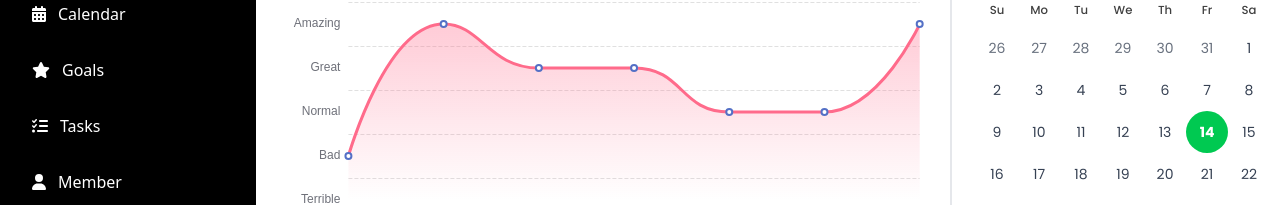
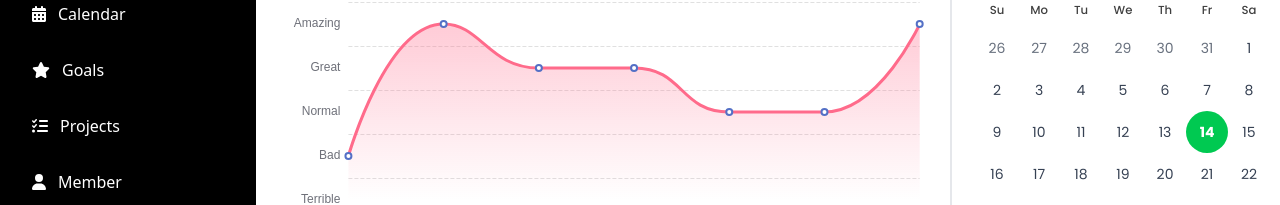
Before and after one commit to Gepx/activity-tracker, a React (Vite) app: page /dashboard in a window 1280 px wide. Shown: the part 138-343 px from the top of the page. Built offline with nearby package versions, Linux system fonts and the light colour scheme.

Commit message:
navItems task to project

```diff
--- a/src/layouts/AfterLoginNav.jsx
+++ b/src/layouts/AfterLoginNav.jsx
@@ -19,7 +19,7 @@ const AfterLoginNav = () => {
     { name: "Dashboard", path: "/dashboard", icon: faGauge },
     { name: "Calendar", path: "/calendar", icon: faCalendarAlt },
     { name: "Goals", path: "/goals", icon: faStar },
-    { name: "Tasks", path: "/tasks", icon: faTasks },
+    { name: "Projects", path: "/projects", icon: faTasks },
     { name: "Member", path: "/chat-member", icon: faUser },
     { name: "Support", path: "/support", icon: faCommentDots },
     { name: "Settings", path: "/settings", icon: faCog },
```
